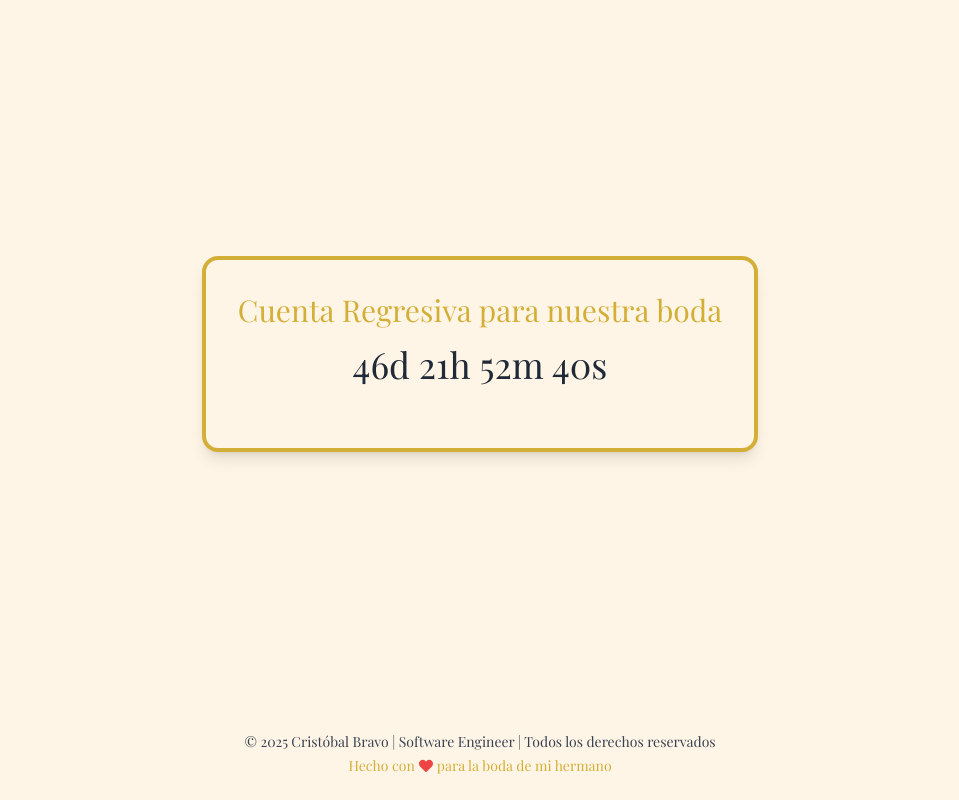
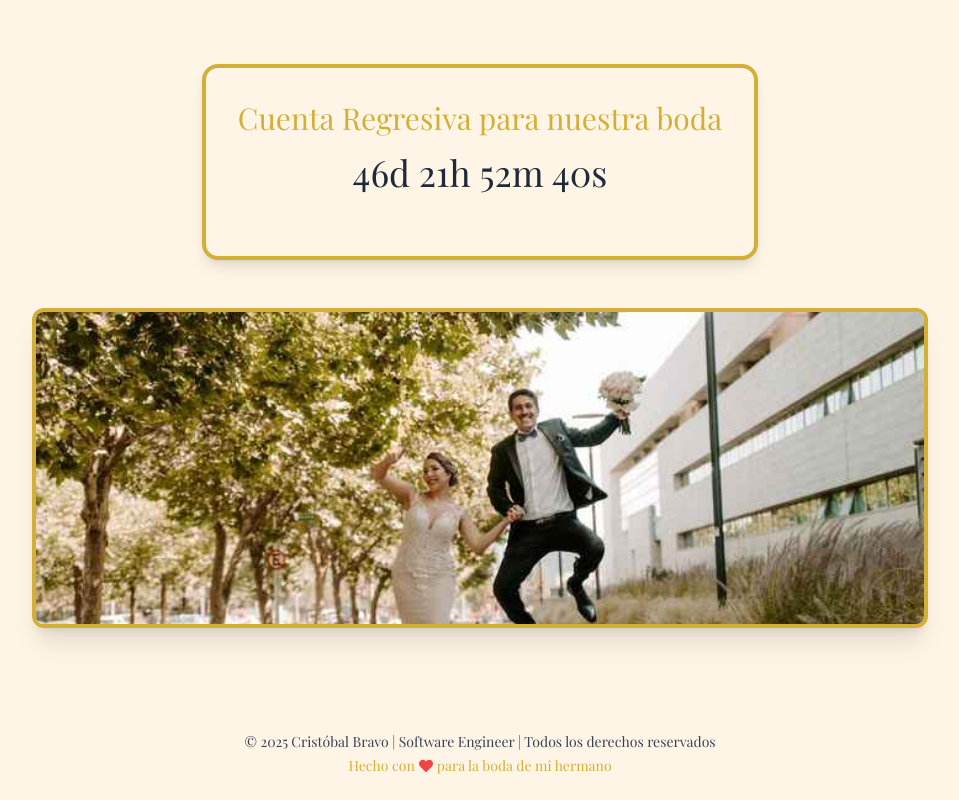
Before and after one commit to cbravoch/weeding-web, a Next.js app: page / in a window 1280 px wide. Shown: the whole page, without its empty margins (160-1119 px from the left). Built offline with nearby package versions, Linux system fonts and the light colour scheme.

Commit message:
Agrega la configuración de DaisyUI en tailwind.config.js y se incluye el componente Carousel en la página principal.

```diff
--- a/src/app/page.tsx
+++ b/src/app/page.tsx
@@ -1,3 +1,4 @@
+import Carousel from "@/components/Carousel";
 import Countdown from "@/components/Countdown";
 import Footer from "@/components/Footer";
 
@@ -6,6 +7,7 @@ export default function Home() {
     <div className="flex flex-col min-h-screen bg-crema">
       <main className="flex-grow flex flex-col items-center justify-center py-10 px-4">
         <Countdown />
+        <Carousel />
       </main>
       <Footer />
     </div>
--- /dev/null
+++ b/src/components/Carousel.tsx
@@ -0,0 +1,13 @@
+export default function Carousel() {
+  return (
+    <div className="w-full max-w-4xl mx-auto my-8">
+      <div className="relative w-full h-80 overflow-hidden rounded-xl border-4 border-dorado bg-crema shadow-xl">
+        <img
+          src="/photos/photo1.jpg"
+          className="w-full h-full object-cover"
+          alt="Foto de la boda"
+        />
+      </div>
+    </div>
+  );
+}
--- a/tailwind.config.js
+++ b/tailwind.config.js
@@ -15,4 +15,7 @@ module.exports = {
     },
   },
   plugins: [require("daisyui")],
+  daisyui: {
+    themes: false,
+  },
 }
```
Also changed, not shown: public/photos/photo1.jpg (added).
